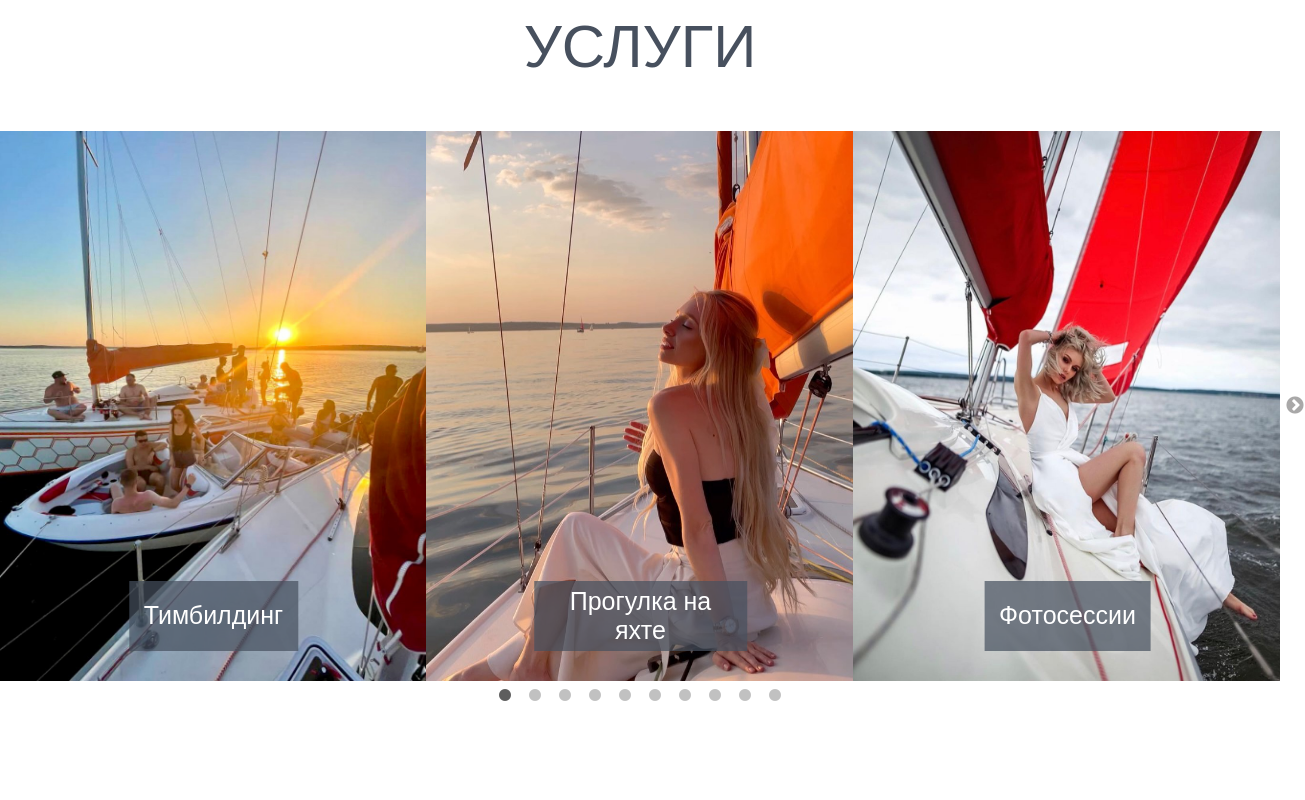
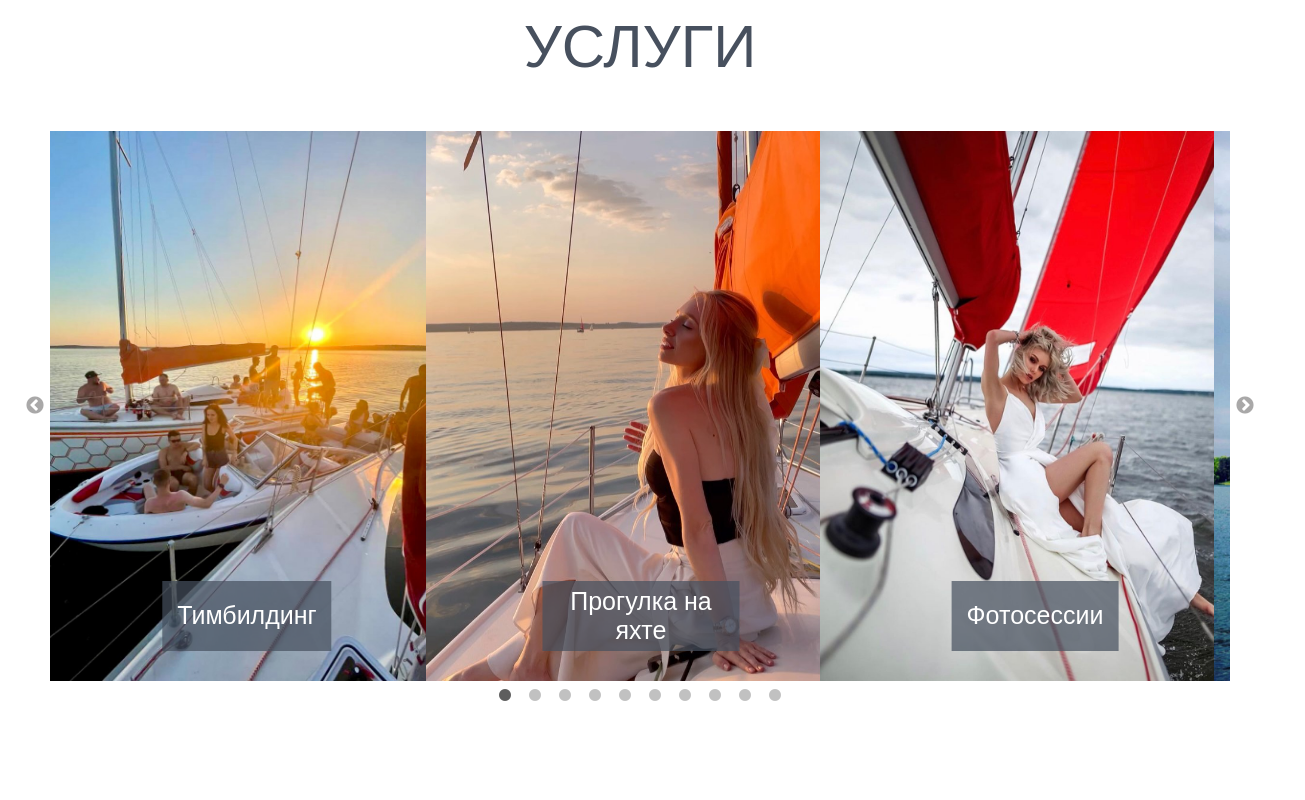
Before and after one commit to minskyacht/yacht, a React (Create React App) app: page / in a window 1280 px wide. Shown: the part 1620-2420 px from the top of the page, 1305 px wide, since content can reach past the window. Built offline with nearby package versions, Linux system fonts and the light colour scheme; a web font is replaced by a local one.

Commit message:
service container width

```diff
--- a/src/ServiceContainer/ServiceContainer.js
+++ b/src/ServiceContainer/ServiceContainer.js
@@ -30,7 +30,7 @@ export const ServiceContainer=({windowWidth})=>{
         return (
         <div className="service_container">
             <h2 className={'service_title'}>УСЛУГИ</h2>
-            <Slider {...{...settings,slidesToShow:amountOfSlidesToShow}} style={{width:`${windowWidth}px`}}>
+            <Slider {...{...settings,slidesToShow:amountOfSlidesToShow}} style={{width:`${windowWidth-100}px`}}>
                 {SERVICE_DATA.map((data) => (
                     <div key={data.title}  className={'service_item'} >
                     <img src={data.image} height={serviceImageSize.height} width={serviceImageSize.width} alt={''}/>
```
